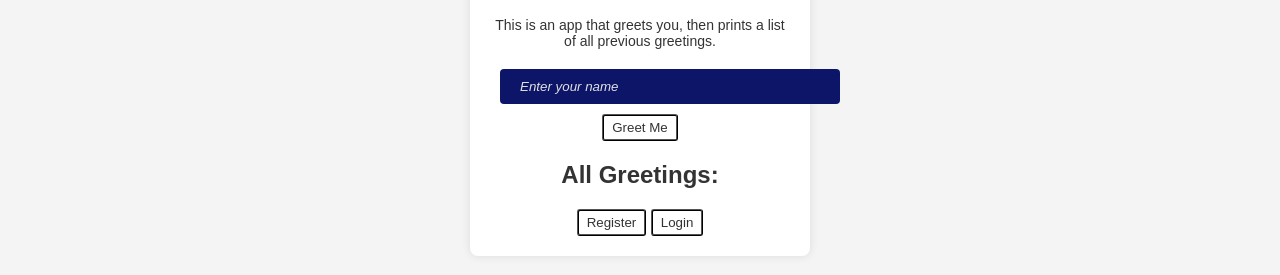
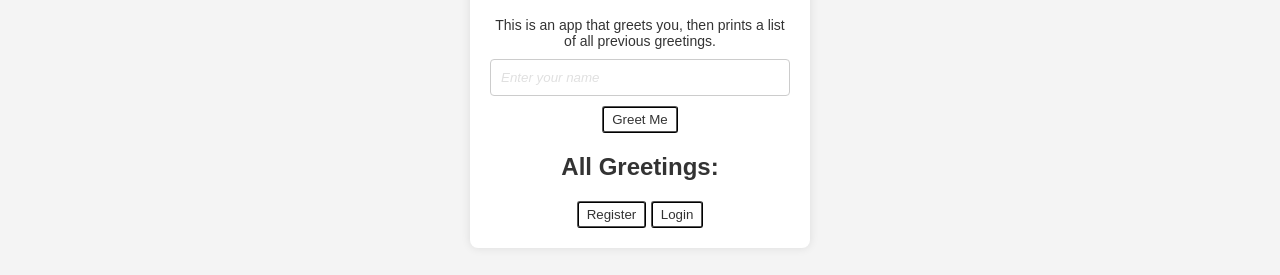
Before and after one commit to hacktheworld-source/web-application, a website: page public/index.html in a window 1280 px wide. Shown: the part 141-416 px from the top of the page. Drawn offline with Linux system fonts and the light colour scheme.

Commit message:
updated styles.css

```diff
--- a/public/styles.css
+++ b/public/styles.css
@@ -15,7 +15,7 @@ nav {
     position: fixed;
     top: 0;
     left: 0;
-    z-index: 1000; /* Ensures the nav is on top of other content */
+    z-index: 1000;
 }
 
 nav ul {
@@ -59,18 +59,20 @@ h1 {
 }
 
 form {
-    margin-bottom: 20px;
+    text-align: center;
+    margin: 0 auto;
+    max-width: 400px; /* Constrains the form width */
 }
 
 /* Other input and form styling */
 input[type="text"], input[type="password"] {
-    padding: 10px 20px;
-    margin: 10px;
-    border: none;
-    background-color: #0c1568;
-    color: white;
+    width: 100%;
+    max-width: 300px;
+    padding: 10px;
+    margin-bottom: 10px;
+    border: 1px solid #ccc;
     border-radius: 4px;
-    width: 100%;
+    box-sizing: border-box;
 }
 
 input[type="text"]::placeholder, input[type="password"]::placeholder {
```
